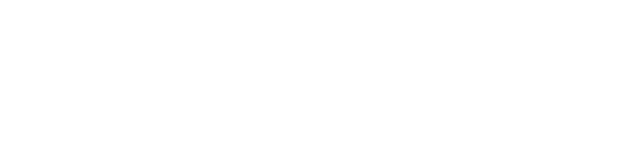
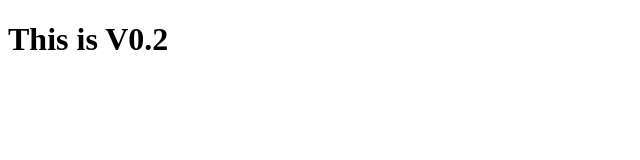
Before and after one commit to svn-git-21/training_repo, a plain HTML site: page index.html in a window 1280 px wide. Shown: the whole page, without its empty margins (0-640 px from the left). Drawn offline with Linux system fonts and the light colour scheme.

Commit message:
Training Commit Version_v0.2

```diff
--- a/index.html
+++ b/index.html
@@ -6,6 +6,6 @@
     <title>Document</title>
 </head>
 <body>
-
+    <h1>This is V0.2</h1>
 </body>
 </html>
```
